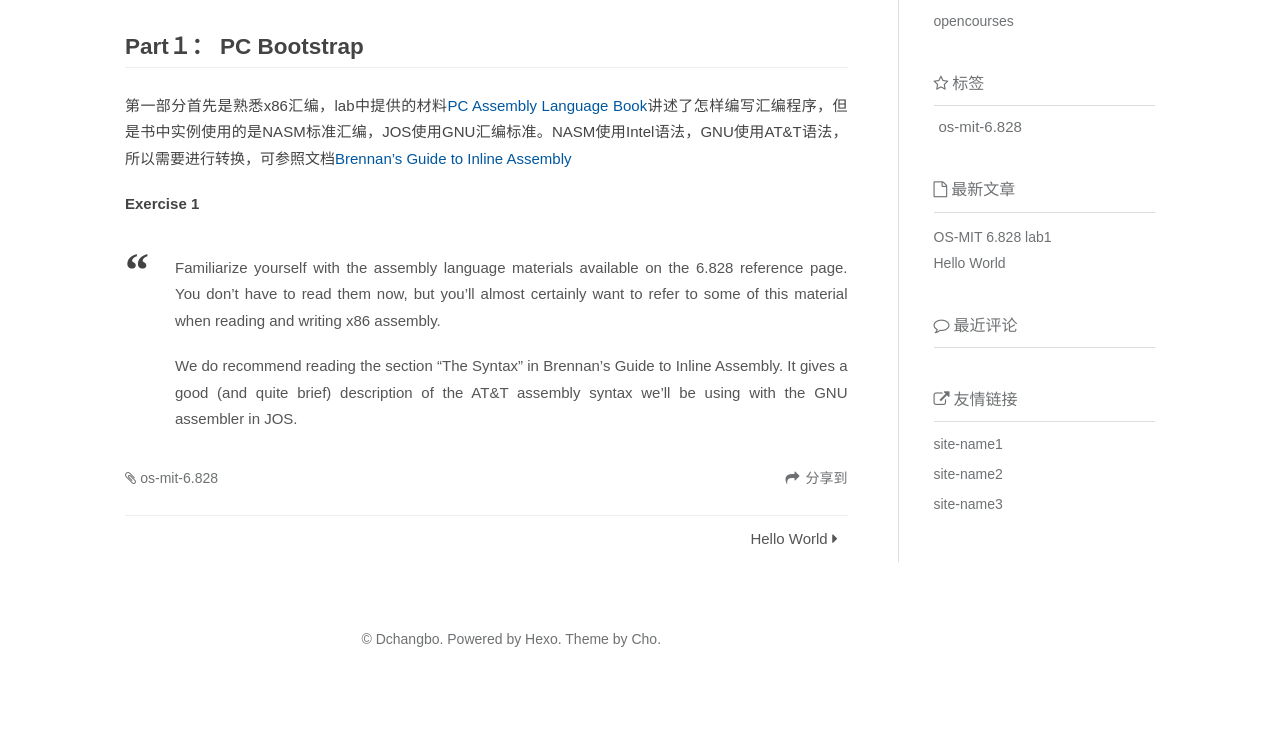
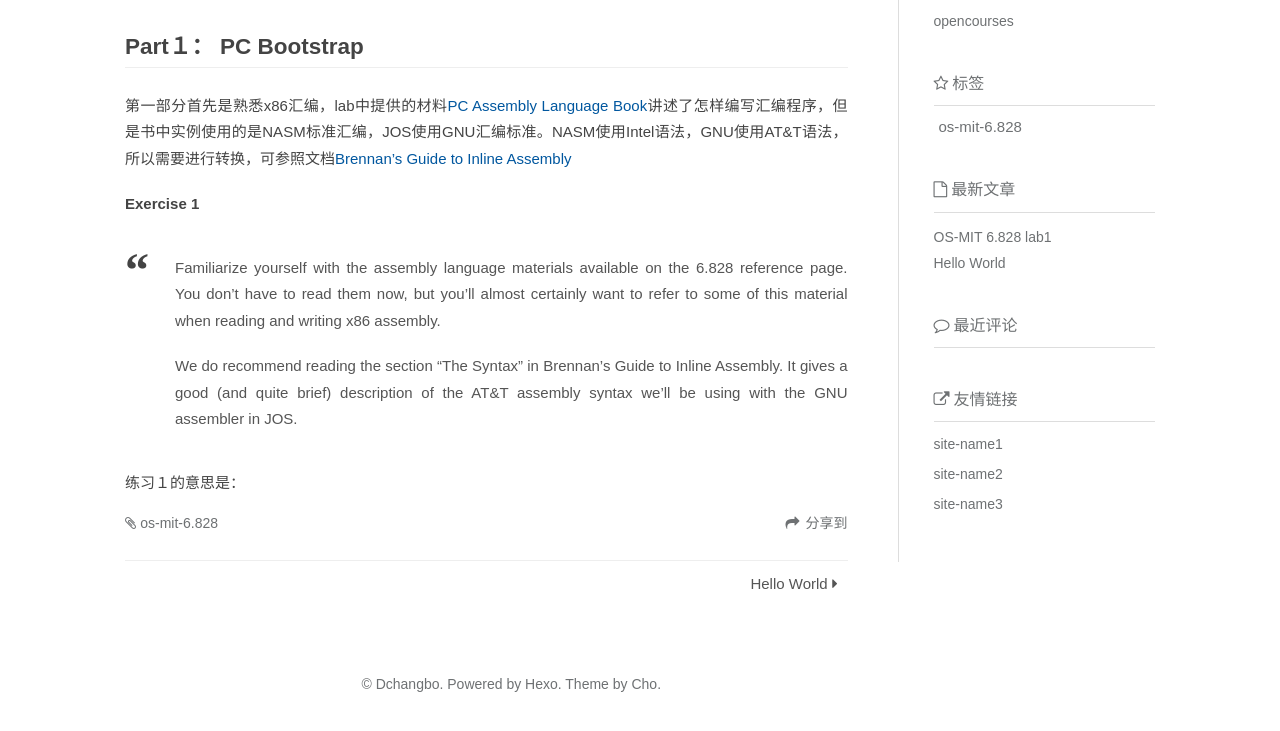
Before and after one commit to dchangbo/dchangbo.github.io, a plain HTML site: page 2016/06/25/OS-MIT-6-828-lab1/index.html in a window 1280 px wide. Shown: the part 291-1022 px from the top of the page. Before the commit the page ends 998 px from the top, so only its background shows below. Drawn offline with nearby package versions, Linux system fonts and the light colour scheme; some packages are replaced by stand-ins of ours; a script that the page names is missing.

Commit message:
hexo deploy

```diff
--- a/2016/06/25/OS-MIT-6-828-lab1/index.html
+++ b/2016/06/25/OS-MIT-6-828-lab1/index.html
@@ -5,7 +5,8 @@
 <p>Familiarize yourself with the assembly language materials available on the 6.828 reference page. You don’t have to read them now, but you’ll almost certainly want to refer to some of this material when reading and writing x86 assembly.</p>
 <p>We do recommend reading the section “The Syntax” in Brennan’s Guide to Inline Assembly. It gives a good (and quite brief) description of the AT&amp;T assembly syntax we’ll be using with the GNU assembler in JOS.</p>
 </blockquote>
-</div><script type="text/javascript" src="/js/share.js?v=0.0.0" async></script><a data-url="http://yoursite.com/2016/06/25/OS-MIT-6-828-lab1/" data-id="cipunm88i00006qerzas61zrz" class="article-share-link">分享到</a><div class="tags"><a href="/tags/os-mit-6-828/">os-mit-6.828</a></div><div class="post-nav"><a href="/2016/06/23/hello-world/" class="next">Hello World</a></div><div id="disqus_thread"><script>var disqus_shortname = 'dchangbo';
+<p>练习１的意思是：</p>
+</div><script type="text/javascript" src="/js/share.js?v=0.0.0" async></script><a data-url="http://yoursite.com/2016/06/25/OS-MIT-6-828-lab1/" data-id="cipuno6pf0001b8erj4l6rjws" class="article-share-link">分享到</a><div class="tags"><a href="/tags/os-mit-6-828/">os-mit-6.828</a></div><div class="post-nav"><a href="/2016/06/23/hello-world/" class="next">Hello World</a></div><div id="disqus_thread"><script>var disqus_shortname = 'dchangbo';
 var disqus_identifier = '2016/06/25/OS-MIT-6-828-lab1/';
 var disqus_title = 'OS-MIT 6.828 lab1';
 var disqus_url = 'http://yoursite.com/2016/06/25/OS-MIT-6-828-lab1/';
```
Also changed, not shown: 2016/06/23/hello-world/index.html (+1 -1 lines).
